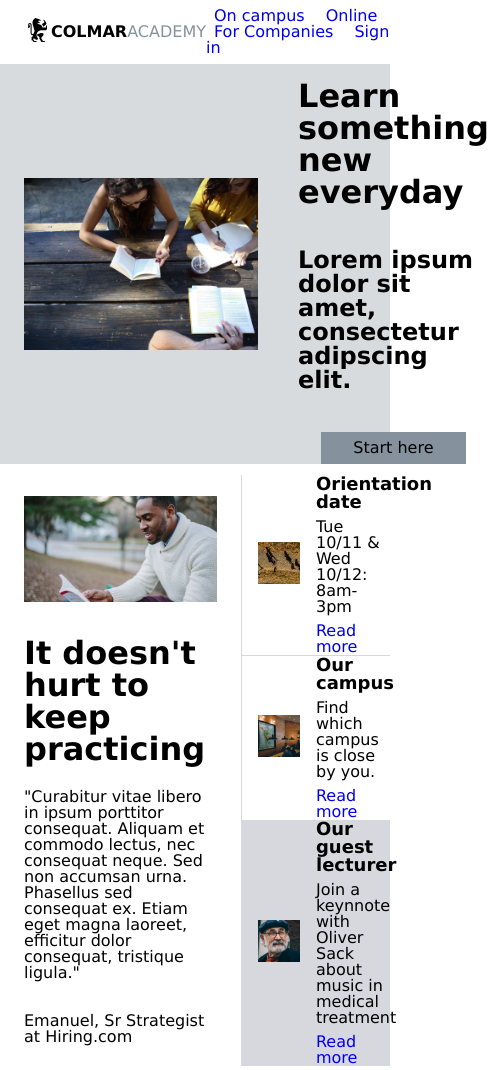
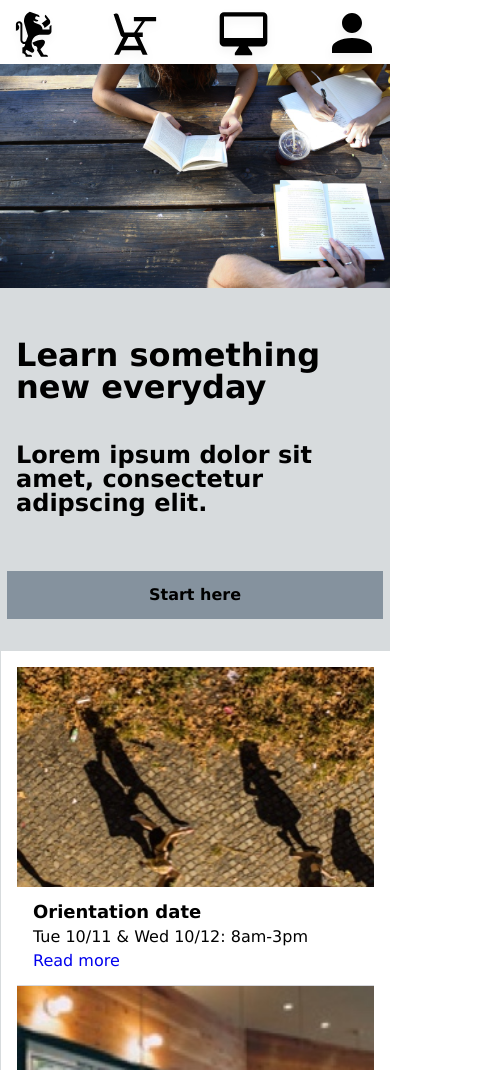
Before and after one commit to cdtaylor830/capstone_colmaracademy, a plain HTML site: page index.html in a window 390 px wide. Shown: the top 1070 px of the page, 489 px wide, since content can reach past the window. Drawn offline with Linux system fonts and the light colour scheme.

Commit message:
Beginning to add mobile site. IMGs in info still not right.

```diff
--- a/assets/styles/style.css
+++ b/assets/styles/style.css
@@ -16,6 +16,10 @@ header {
   position: fixed;
   z-index: 20;
   background-color: white;
+}
+
+.mobile {
+  display: none;
 }
 
 .logo {
@@ -37,21 +41,47 @@ header {
   color: #85929E;
 }
 
+@media only screen and (max-width: 650px) {
+  header.desktop {
+    display: none;
+  }
+
+  .mobile {
+    display: block;
+    background-color: white;
+    height: 64px;
+    width: 100%;
+  }
+
+  .mobilenav {
+    display: flex;
+    align-items: center;
+    justify-content: space-between;
+    padding: 8px 8px;
+  }
+
+  .mobilenav img {
+    height: 60px;
+    width: auto;
+  }
+}
+
 /* Banner */
 #banner {
-  padding-top: 64px;
+  padding: 64px 32px 32px 24px;
   background-color: #D7DBDD;
 }
 
 #banner img {
   width: 60%;
   height: auto;
-  margin: 32px 40px 32px 24px;
+  margin: 32px 40px 0 0;
 }
 
 #banner .flexbox {
   flex-direction: column;
 }
+
 
 #banner .narrative h1 {
   display: block;
@@ -70,6 +100,50 @@ header {
 #banner .btn {
   background-color: #85929E;
   padding: 8px 32px;
+}
+
+/* Banner Mobile */
+@media only screen and (max-width: 650px) {
+  #banner {
+    display: block;
+    padding: 0;
+  }
+
+  #banner img {
+    height: auto;
+    width: 100%;
+    overflow: hidden;
+    margin: 0;
+  }
+
+  #banner .narrative {
+    display: block;
+    padding: 32px 16px;
+  }
+
+  #banner .narrative h1 {
+    display: block;
+    font-size: 32px;
+    font-weight: bold;
+    margin-bottom: 32px;
+  }
+
+  #banner .narrative h2 {
+    display: block;
+    font-size: 24px;
+    font-weight: bold;
+    margin-bottom: 24px;
+  }
+
+  #banner .btn {
+    background-color: #85929E;
+    padding: 16px 32px;
+    width: 80%;
+    margin-bottom: 32px;
+    text-align: center;
+    font-color: white;
+    font-weight: bold;
+  }
 }
 
 /* First Information Section*/
@@ -114,6 +188,7 @@ header {
 
 #information .info-text {
   max-width: 50%;
+  padding: 16px 0;
 }
 
 #information .info-text h3 {
@@ -136,6 +211,48 @@ header {
   background-color: #D7D8DD;
 }
 
+/* Information Mobile */
+@media only screen and (max-width: 650px) {
+
+  #information .info-main {
+    display: none;
+  }
+
+  #information .info-list {
+    width: 100%;
+    display: block;
+    padding: 16px;
+  }
+
+  #information .info-image {
+    max-width: 100%;
+    max-height: 220px;
+    margin: 0 auto;
+    overflow: hidden;
+  }
+
+  #information .info-image img {
+    display: block;
+    max-width: 100%;
+    max-height: 100%;
+  }
+
+  #information .info-text {
+    display: block;
+    max-width: 80%;
+    padding: 16px 0 16px 16px;
+  }
+
+  #information .block {
+    display: block;
+  }
+
+  #information .lecture {
+    background-color: white;
+    padding-bottom: 0;
+  }
+
+}
 /* Course Descriptions */
 #courses {
   background-color: #D7D8DD;
@@ -250,6 +367,7 @@ header {
 
 #thesis .thesis-text {
   max-width: 50%;
+  padding: 16px 0;
 }
 
 #thesis .thesis-text h4 {
--- a/index.html
+++ b/index.html
@@ -8,7 +8,7 @@
   </head>
   <body>
 <!-- Header -->
-<header class="flexbox">
+<header class="desktop flexbox">
   <div class="flexbox logo">
     <img src="assets/images/ic-logo.svg" alt="logo" />
     <span class="colmar">COLMAR</span><span class="academy">ACADEMY</span>
@@ -18,6 +18,15 @@
       <span><a href="#">Online</a></span>
       <span><a href="#">For Companies</a></span>
       <span><a href="#">Sign in</a></span>
+  </nav>
+</header>
+
+<header class="mobile">
+  <nav class="mobilenav">
+    <img src="assets/images/ic-logo.svg" alt="logo" />
+    <img src="assets/images/ic-on-campus.svg" alt="On Campus" />
+    <img src="assets/images/ic-online.svg" alt="Online" />
+    <img src="assets/images/ic-login.svg" alt="Sign In" />
   </nav>
 </header>
 
@@ -46,7 +55,7 @@
     <span>Emanuel, Sr Strategist at Hiring.com</span>
   </div>
   <div class="info-list flexbox">
-    <div class="orientation flexbox">
+    <div class="orientation block flexbox">
       <div class="info-image">
         <img src="assets/images/information-orientation.jpg" alt="students walk to class" />
       </div>
@@ -56,7 +65,7 @@
         <a href="#">Read more</a>
       </div>
     </div>
-    <div class="campus flexbox">
+    <div class="campus block flexbox">
       <div class="info-image">
         <img src="assets/images/information-campus.jpg" alt="Classroom with map" />
       </div>
@@ -66,7 +75,7 @@
         <a href="#">Read more</a>
       </div>
     </div>
-    <div class="lecture flexbox">
+    <div class="lecture block flexbox">
       <div class="info-image">
         <img src="assets/images/information-guest-lecture.jpg" alt="Guest lecturer Oliver Sack" />
       </div>
```
